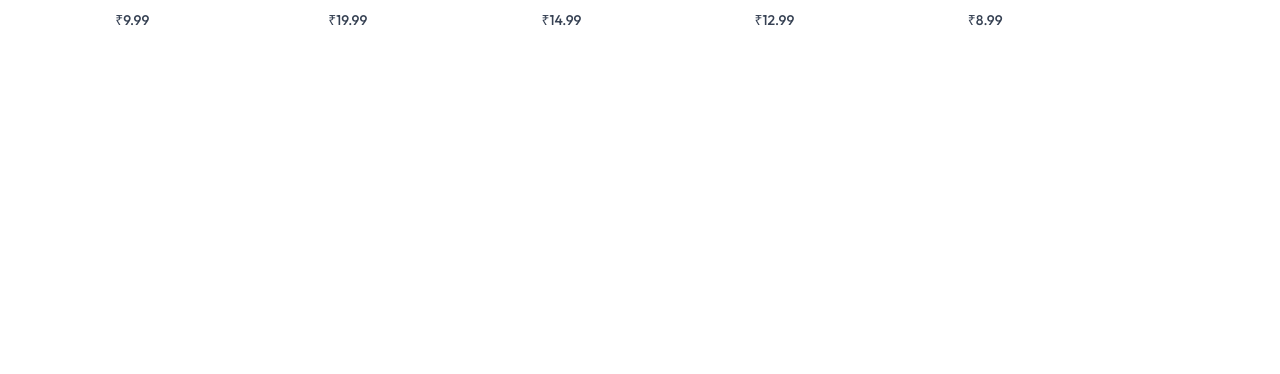
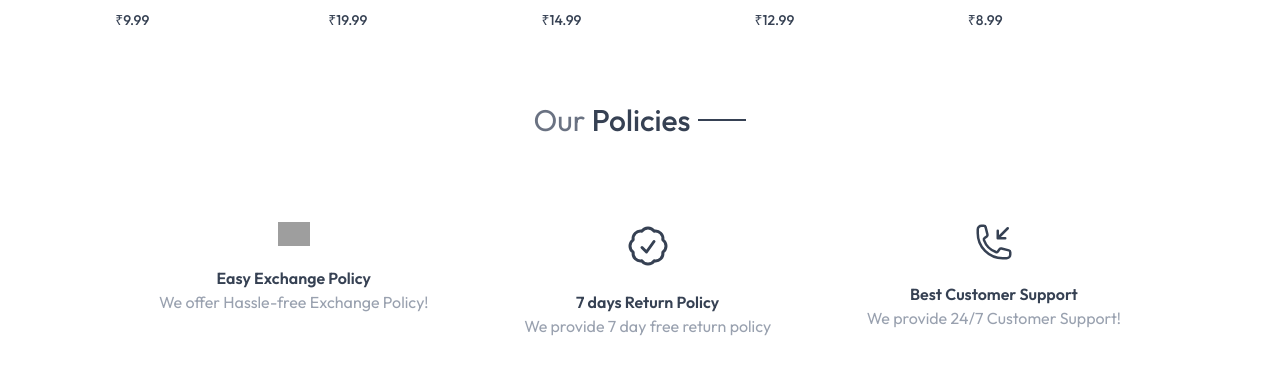
Before and after one commit to AbhilashAcharyaS/ShopHere, a React (Vite) app in the folder frontend/: page / in a window 1280 px wide. Shown: the part 1001-1375 px from the top of the page. Before the commit the page ends 1071 px from the top, so only its background shows below. Built offline with nearby package versions, Linux system fonts and the light colour scheme; no server answers; grey boxes are pictures that could not be loaded.

Commit message:
Design Policies

```diff
--- /dev/null
+++ b/frontend/src/components/OurPolicy.jsx
@@ -0,0 +1,63 @@
+import React from "react";
+import Title from "./Title";
+
+const OurPolicy = () => {
+  return (
+    <div className="my-10">
+      <div className="text-center text-3xl py-8">
+        <Title text1={"Our"} text2={"Policies"} />
+      </div>
+      <div className="flex flex-col sm:flex-row justify-around gap-12 sm:gap-2 text-center py-10 text-xs sm:text-sm md:text-base text-gray-700 ">
+        <div>
+          <img
+            src="https://www.svgrepo.com/show/6264/exchange.svg"
+            alt="exchange icon"
+            className="w-6 sm:w-8 m-auto mb-5"
+          />
+          <p className="font-semibold">Easy Exchange Policy</p>
+          <p className="text-gray-400">We offer Hassle-free Exchange Policy!</p>
+        </div>
+        <div>
+          <svg
+            xmlns="http://www.w3.org/2000/svg"
+            fill="none"
+            viewBox="0 0 24 24"
+            strokeWidth={1.5}
+            stroke="currentColor"
+            className="size-8 sm:size-12 m-auto mb-5"
+          >
+            <path
+              strokeLinecap="round"
+              strokeLinejoin="round"
+              d="M9 12.75 11.25 15 15 9.75M21 12c0 1.268-.63 2.39-1.593 3.068a3.745 3.745 0 0 1-1.043 3.296 3.745 3.745 0 0 1-3.296 1.043A3.745 3.745 0 0 1 12 21c-1.268 0-2.39-.63-3.068-1.593a3.746 3.746 0 0 1-3.296-1.043 3.745 3.745 0 0 1-1.043-3.296A3.745 3.745 0 0 1 3 12c0-1.268.63-2.39 1.593-3.068a3.745 3.745 0 0 1 1.043-3.296 3.746 3.746 0 0 1 3.296-1.043A3.746 3.746 0 0 1 12 3c1.268 0 2.39.63 3.068 1.593a3.746 3.746 0 0 1 3.296 1.043 3.746 3.746 0 0 1 1.043 3.296A3.745 3.745 0 0 1 21 12Z"
+            />
+          </svg>
+
+          <p className="font-semibold">7 days Return Policy</p>
+          <p className="text-gray-400">We provide 7 day free return policy</p>
+        </div>
+        <div>
+          <svg
+            xmlns="http://www.w3.org/2000/svg"
+            fill="none"
+            viewBox="0 0 24 24"
+            strokeWidth={1.5}
+            stroke="currentColor"
+            className="size-6 sm:size-10 m-auto mb-5"
+          >
+            <path
+              strokeLinecap="round"
+              strokeLinejoin="round"
+              d="M14.25 9.75v-4.5m0 4.5h4.5m-4.5 0 6-6m-3 18c-8.284 0-15-6.716-15-15V4.5A2.25 2.25 0 0 1 4.5 2.25h1.372c.516 0 .966.351 1.091.852l1.106 4.423c.11.44-.054.902-.417 1.173l-1.293.97a1.062 1.062 0 0 0-.38 1.21 12.035 12.035 0 0 0 7.143 7.143c.441.162.928-.004 1.21-.38l.97-1.293a1.125 1.125 0 0 1 1.173-.417l4.423 1.106c.5.125.852.575.852 1.091V19.5a2.25 2.25 0 0 1-2.25 2.25h-2.25Z"
+            />
+          </svg>
+
+          <p className="font-semibold">Best Customer Support</p>
+          <p className="text-gray-400">We provide 24/7 Customer Support!</p>
+        </div>
+      </div>
+    </div>
+  );
+};
+
+export default OurPolicy;
--- a/frontend/src/pages/Home.jsx
+++ b/frontend/src/pages/Home.jsx
@@ -2,6 +2,7 @@ import React from 'react'
 import Hero from '../components/Hero'
 import LatestCollection from '../components/LatestCollection'
 import BestSellers from '../components/BestSellers'
+import OurPolicy from '../components/OurPolicy'
 
 const Home = () => {
   return (
@@ -9,6 +10,7 @@ const Home = () => {
       <Hero/>
       <LatestCollection/>
       <BestSellers/>
+      <OurPolicy/>
     </div>
   )
 }
```
